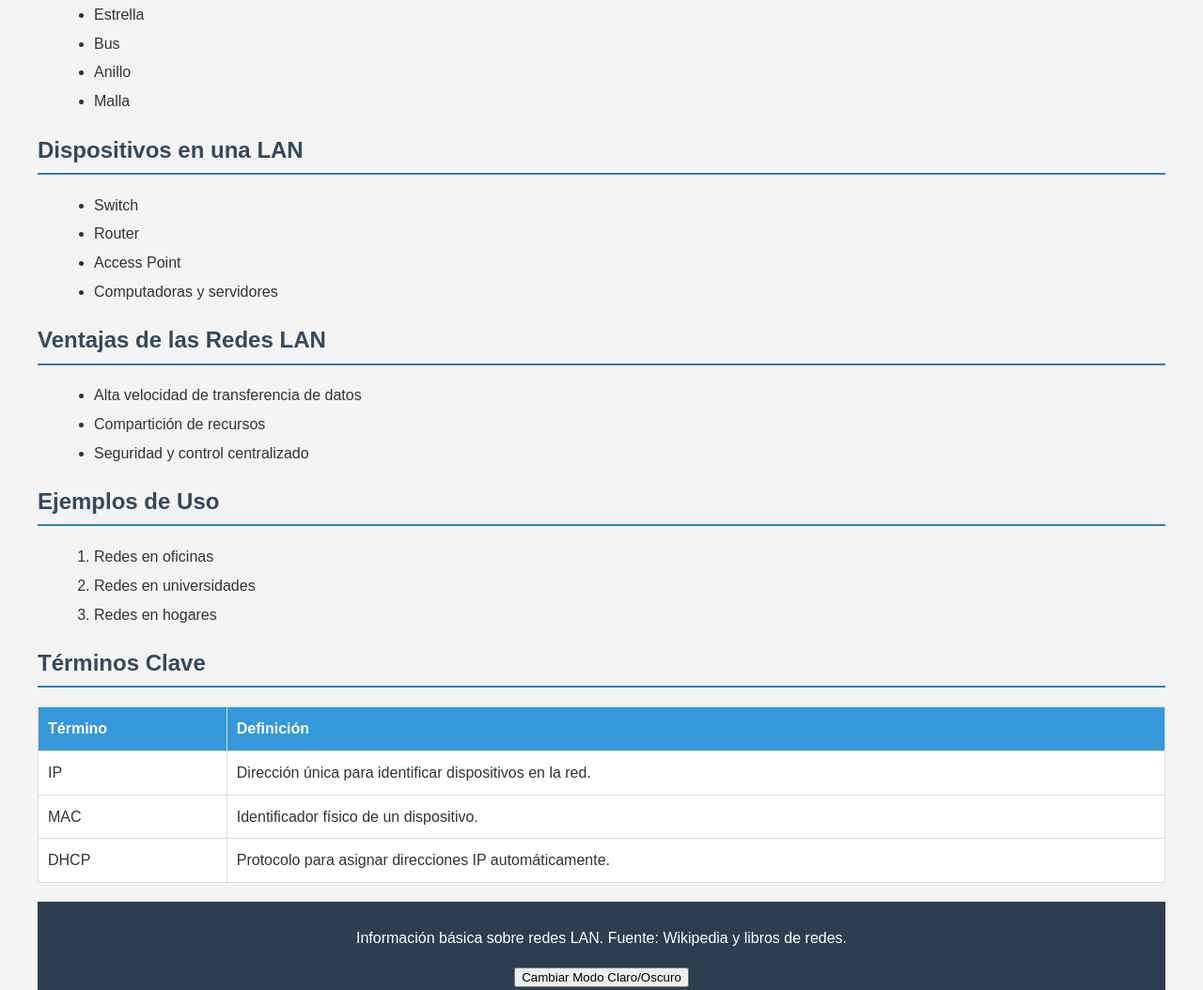
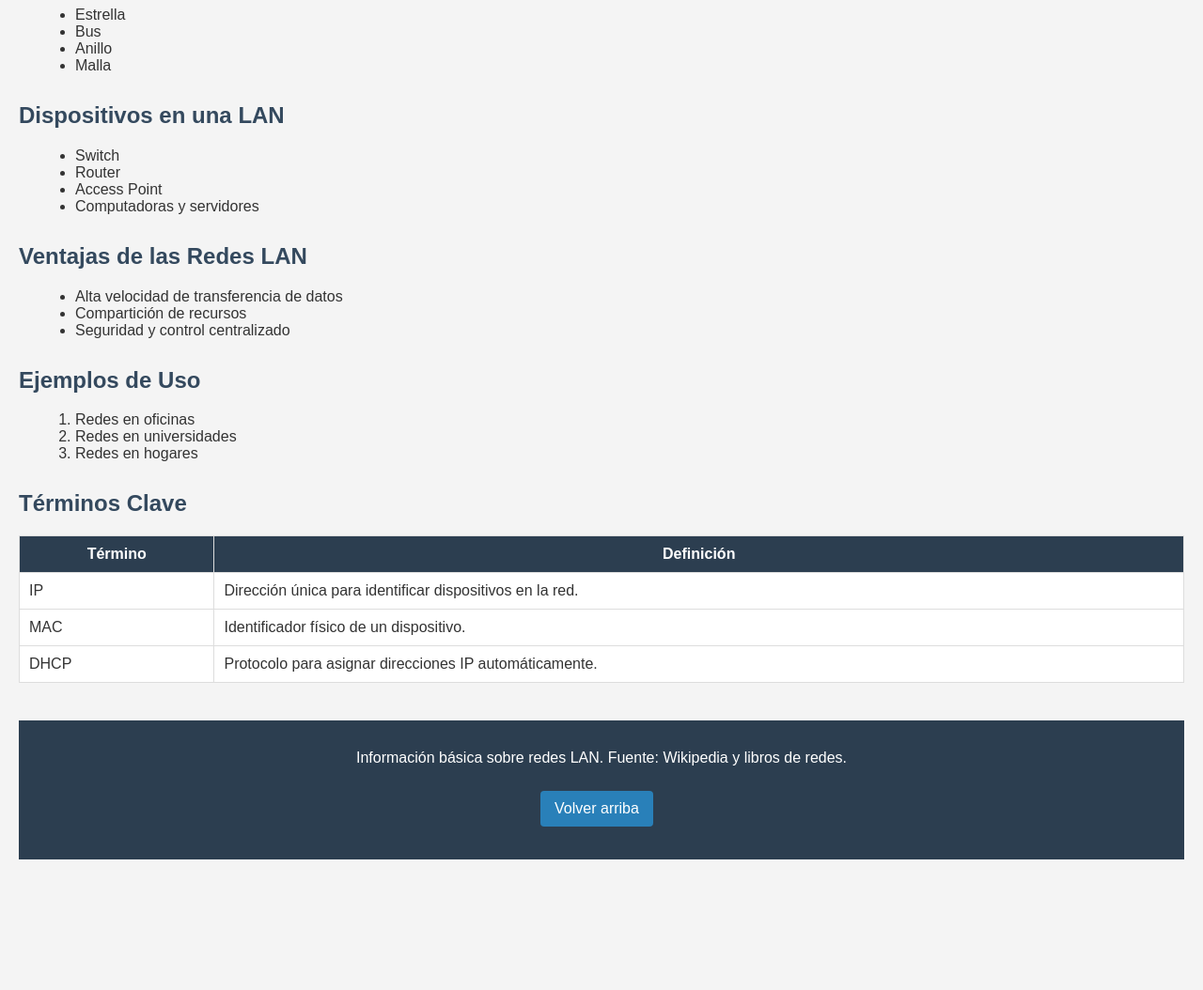
Before and after one commit to JuanTamboleoMurciaeduca/Digitalizaci-n, a plain HTML site: page index.html in a window 1280 px wide. Shown: the part 383-1437 px from the top of the page at 94% size. After the commit the page ends 1318 px from the top, so only its background shows below. Drawn offline with Linux system fonts and the light colour scheme.

Commit message:
Añadir botón para subir

```diff
--- a/index.html
+++ b/index.html
@@ -1,15 +1,15 @@
 <!DOCTYPE html>
 <html lang="es">
 <head>
-    <meta charset="UTF-8">
-    <meta name="viewport" content="width=device-width, initial-scale=1.0">
+    <meta charset="UTF-8" />
+    <meta name="viewport" content="width=device-width, initial-scale=1.0" />
     <title>Redes LAN</title>
-    <link rel="stylesheet" href="styles.css"
+    <link rel="stylesheet" href="styles.css" />
 </head>
 <body>
+    <button onclick="toggleDarkMode()">Cambiar Modo Claro/Oscuro</button>
 
     <h1>Redes LAN (Local Area Network)</h1>
-
     <p>Una red de área local (LAN) es un conjunto de dispositivos interconectados en un área limitada, como una casa, oficina o escuela.</p>
 
     <h2>Tipos de Redes LAN</h2>
@@ -70,7 +70,7 @@
 
     <footer>
         <p>Información básica sobre redes LAN. Fuente: Wikipedia y libros de redes.</p>
-	<button onclick="toggleDarkMode()">Cambiar Modo Claro/Oscuro</button>
+	<button onclick="scrollToTop()">Volver arriba</button>
     </footer>
 
     <script src="script.js"></script>
--- a/script.js
+++ b/script.js
@@ -1,5 +1,10 @@
-// script.js
-
 function toggleDarkMode() {
     document.body.classList.toggle('dark-mode');
 }
+
+function scrollToTop() {
+    window.scrollTo({
+        top: 0,
+        behavior: 'smooth'
+    });
+}
--- a/styles.css
+++ b/styles.css
@@ -1,70 +1,81 @@
 body {
     font-family: Arial, sans-serif;
-    line-height: 1.6;
     margin: 20px;
-    padding: 20px;
     background-color: #f4f4f4;
     color: #333;
+    transition: background-color 0.5s, color 0.5s;
 }
 
 h1 {
     color: #2c3e50;
-    text-align: center;
+    border-bottom: 2px solid #ccc;
+    padding-bottom: 10px;
 }
 
 h2 {
     color: #34495e;
-    border-bottom: 2px solid #2980b9;
-    padding-bottom: 5px;
+    margin-top: 30px;
 }
 
 ul, ol {
     margin-left: 20px;
 }
 
-ul li, ol li {
-    margin-bottom: 5px;
+table {
+    border-collapse: collapse;
+    width: 100%;
+    background-color: #fff;
 }
 
-table {
-    width: 100%;
-    border-collapse: collapse;
-    margin-top: 20px;
-    background-color: white;
-}
-
-table, th, td {
+th, td {
     border: 1px solid #ddd;
     padding: 10px;
-    text-align: left;
 }
 
 th {
-    background-color: #3498db;
-    color: white;
+    background-color: #2c3e50;
+    color: #fff;
 }
 
 footer {
-    margin-top: 20px;
-    padding: 10px;
+    margin-top: 40px;
+    padding: 15px;
     background-color: #2c3e50;
     color: white;
     text-align: center;
 }
 
+button {
+    margin: 10px 10px 20px 0;
+    padding: 10px 15px;
+    font-size: 1rem;
+    border: none;
+    border-radius: 4px;
+    cursor: pointer;
+    background-color: #2980b9;
+    color: white;
+    transition: background-color 0.3s ease;
+}
 
-/* Modo oscuro */
+button:hover {
+    background-color: #3498db;
+}
+
 .dark-mode {
     background-color: #1e1e1e;
-    color: #f0f0f0;
+    color: #f4f4f4;
 }
 
 .dark-mode table {
-    background-color: #2c2c2c;
+    background-color: #2e2e2e;
 }
 
 .dark-mode th {
-    background-color: #555;
+    background-color: #444;
+}
+
+.dark-mode td {
+    border-color: #555;
 }
 
 .dark-mode footer {
```
Also changed, not shown: 1 other file.
